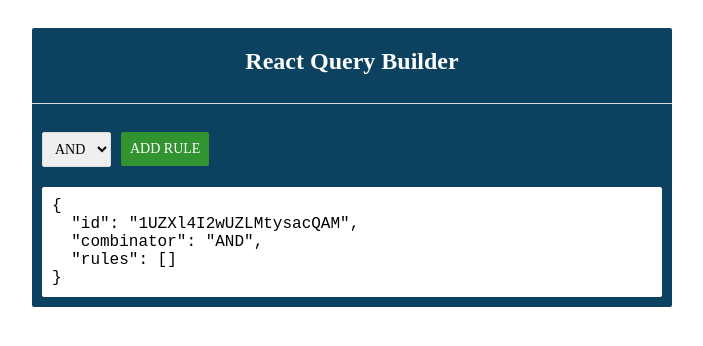
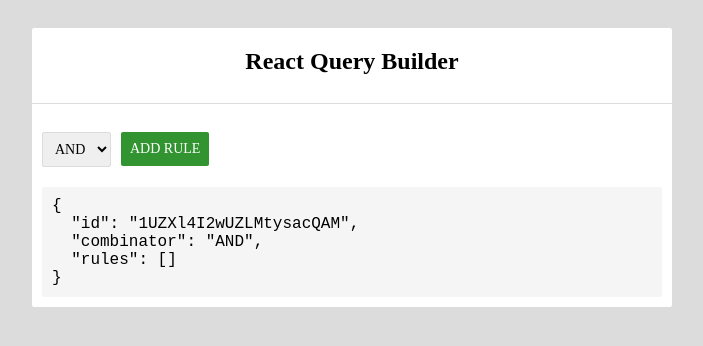
Before and after one commit to APIYOJENNIFER/react-query-builder, a React app: page / in a window 1280 px wide. Shown: the top 346 px of the page, without its empty margins (288-991 px from the left). Built offline with nearby package versions, Linux system fonts and the light colour scheme.

Commit message:
Change background color

```diff
--- a/src/App.css
+++ b/src/App.css
@@ -3,14 +3,14 @@
   display: grid;
   align-items: center;
   width: 50vw;
-  background-color: #0c4160;
+  background-color: white;
   border-radius: 2px;
 }
 
 .App-heading {
   display: grid;
   justify-content: center;
-  color: white;
+  color: black;
 }
 
 hr {
@@ -47,7 +47,7 @@
 }
 
 .query-output {
-  background-color: white;
+  background-color: whitesmoke;
   padding: 10px;
   margin: 10px;
   border-radius: 2px;
--- a/src/index.css
+++ b/src/index.css
@@ -7,4 +7,5 @@
   font-family: 'Times New Roman', Times, serif;
   display: flex;
   justify-content: center;
+  background-color: gainsboro;
 }
```
